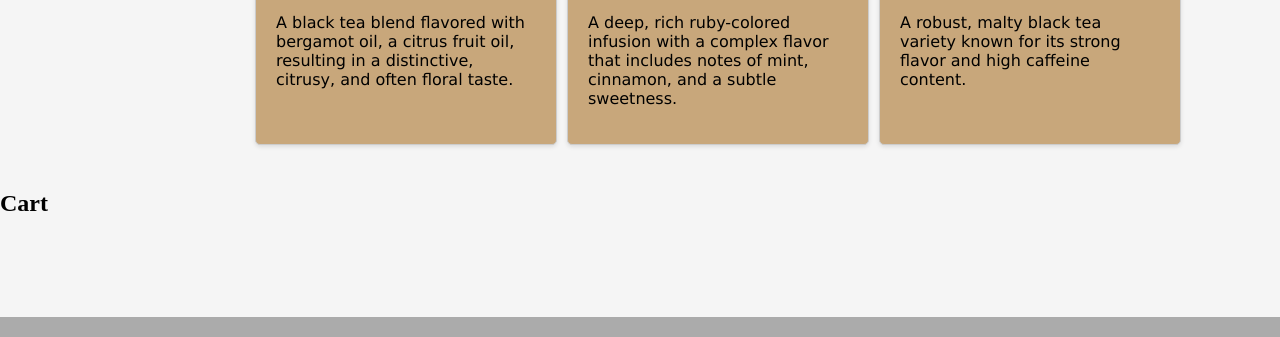
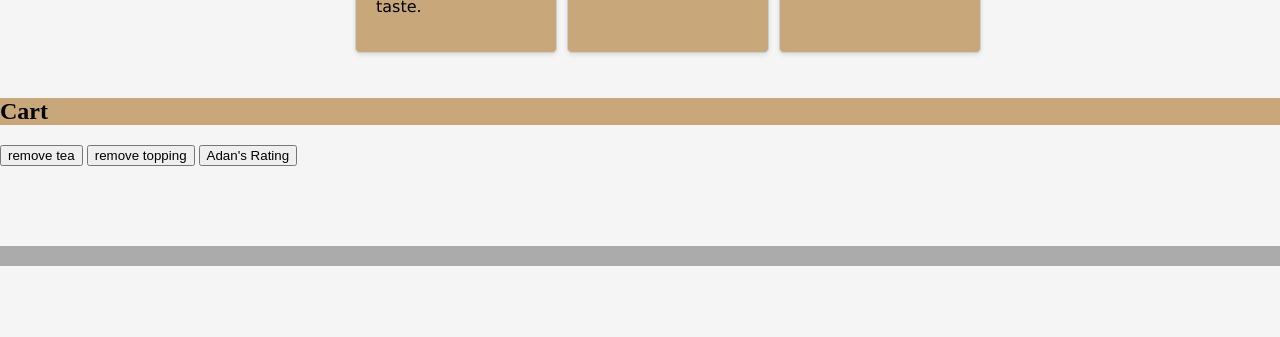
Before and after one commit to ajjeroni/SEA-Project-Boba, a plain HTML site: page Files/index.html in a window 1280 px wide. Shown: the part 1434-1771 px from the top of the page. After the commit the page ends 1700 px from the top, so only its background shows below. Drawn offline with Linux system fonts and the light colour scheme.

Commit message:
Finished, adding/removing cart feature. Also finished rating feature.

```diff
--- a/Files/index.html
+++ b/Files/index.html
@@ -32,9 +32,12 @@
       </div>
     </div>
 
-    <div>
+    <div id="cart">
       <h2>Cart</h2>
     </div>
+    <button onclick="removeTeaFromCart()">remove tea</button>
+    <button onclick="removeToppingFromCart()">remove topping</button>
+    <button onclick="cartRating()">Adan's Rating</button>
     <div id="card-container-cart"></div>
       <div class="card" style="display: none">
         <div class="card-content">
--- a/Files/scripts.js
+++ b/Files/scripts.js
@@ -12,54 +12,63 @@ const teaStructure = [
     type: "Oolong",
     disc: "Floral, light, and airy - Often thought of as similar to an orchid.",
     url: "https://www.teadealers.com/cdn/shop/products/IMG-5168copy.jpg?v=1664066888",
+    rating: 4.8
   },
   {
     name: "Jin Xuan",
     type: "Oolong",
     disc: "Naturally milky, creamy, and buttery.",
     url: "https://upload.wikimedia.org/wikipedia/commons/thumb/0/05/Jin_Xuan_oolong_tea.jpg/1200px-Jin_Xuan_oolong_tea.jpg",
+    rating: 4.2
   },
   {
     name: "Dan Cong",
     type: "Oolong",
     disc: "Natural flavors and aroma - Full-bodied, rich, and fragrant.",
     url: "https://www.jingteashop.com/cdn/shop/products/oolong-dancong-szdc1.jpg?v=1641104848",
+    rating: 4
   },
   {
     name: "Matcha",
     type: "Green",
     disc: "A fine powdered tea with a bright, emerald green color and a rich, vegetal taste.",
     url: "https://oldbarreltea.com/cdn/shop/products/Matcha_1200x1200.jpg?v=1605636985",
+    rating: 4.7
   },
   {
     name: "Jasmine",
     type: "Green",
     disc: "Delicate, floral, and slightly sweet flavor, often enjoyed for its aromatic fragrance and refreshing taste.",
     url: "https://oldbarreltea.com/cdn/shop/products/JasmineLooseLeaf_1200x1200.jpg?v=1624483058",
+    rating: 4.5
   },
   {
     name: "Hojicha",
     type: "Green",
     disc: "Roasted green tea with a unique, earthy aroma and a distinct flavor profile.",
     url: "https://www.nannuoshan.org/cdn/shop/files/T376_IMG_6337_1200x1200.jpg?v=1711989098",
+    rating: 3.8
   },
   {
     name: "Earl Grey",
     type: "Black",
     disc: "A black tea blend flavored with bergamot oil, a citrus fruit oil, resulting in a distinctive, citrusy, and often floral taste.",
     url: "http://thesteepingroom.com/cdn/shop/files/earl-grey-creme-tea-597477.jpg?v=1720131219",
+    rating: 3.9
   },
   {
     name: "Red Jade",
     type: "Black",
     disc: "A deep, rich ruby-colored infusion with a complex flavor that includes notes of mint, cinnamon, and a subtle sweetness.",
     url: "https://thejadeleaf.com/cdn/shop/products/IMG_2875.jpg?v=1611684003",
+    rating: 3
   },
   {
     name: "Assam",
     type: "Black",
     disc: "A robust, malty black tea variety known for its strong flavor and high caffeine content.",
     url: "https://cdn11.bigcommerce.com/s-6e1n67clqw/images/stencil/1200x1200/products/26516/320993/yxl7gzyduwqoxqwo5nzj__27286.1738960361.jpg?c=1",
+    rating: 3.2
   },
 ];
 
@@ -69,54 +78,63 @@ const toppingStructure = [
     type: "Refreshing",
     disc: "Highly refreshing and quite neutral in taste, it will work great with any fruity boba.",
     url: "https://m.media-amazon.com/images/I/61MEdjgKlzL.jpg",
+    rating: 3
   },
   {
     name: "Lychee Jelly",
     type: "Chewy",
     disc: "This bubble tea topping captures the sweet, floral, and tropical essence of lychee fruit.",
     url: "https://rbtea.com.sg/wp-content/uploads/2021/09/LCY-nata-coco.png",
+    rating: 4.2
   },
   {
     name: "Aiyu Jelly",
     type: "Refreshing",
     disc: "Also known as ice flower jelly, it consists mainly of water and is best for cooling properties.",
     url: "https://www.bossenstore.com/cdn/shop/products/aijujelly.jpg?v=1696370518",
+    rating: 3
   },
   {
     name: "Herb Jelly",
     type: "Refreshing",
     disc: "It's made by infusing herbs into gel-like base, which is then sweetened to create a delightful taste.",
     url: "https://chatime.ca/wp-content/uploads/2019/04/toppings-grass-jelly.png",
+    rating: 2
   },
   {
     name: "Tapioca",
     type: "Chewy",
     disc: "The perfect bubble tea topping if you want some chewiness in your drink.",
     url: "https://chatime.ca/wp-content/uploads/2019/04/toppings-pearl.png",
+    rating: 4.5
   },
   {
     name: "Mini Tapioca",
     type: "Chewy",
     disc: "Same quality as their classic variation, but coming in smaller sizes and larger quantities, you can taste them in every sip of your drink!",
     url: "http://i5.walmartimages.com/asr/24f9bfa3-a520-4c9c-bd23-b603925b226c.994e744eab81d383d041f89acdf2c4f1.jpeg",
+    rating: 4.3
   },
   {
     name: "Pudding",
     type: "Texture Change",
     disc: "Creamy, smooth, soft custard-like texture adds a sweet and caramelized flavor to the drink.",
     url: "https://chatime.ca/wp-content/uploads/2019/04/toppings-puddings.png",
+    rating: 2
   },
   {
     name: "Red Bean",
     type: "Texture Change",
     disc: "They are slightly sweet with a tender beans texture.",
     url: "https://bobabox.co.uk/2342-thickbox_default/sweet-red-bean.jpg",
+    rating: 1.8
   },
   {
     name: "Ice Cream",
     type: "Texture Change",
     disc: "Ice cream topping makes the bubble tea sweeter and colder. As the ice cream melts, you get different textures of the drinks making it richer and creamier.",
     url: "https://nutritionrefined.com/wp-content/uploads/2018/07/vegan-vanilla-ice-cream-featured.jpg",
+    rating: 3.5
   },
 ];
 
@@ -143,7 +161,7 @@ function showCards(other = teaStructure) {
       const nextCard = templateCard.cloneNode(true);
       editCardContent(nextCard, title, imageURL, type, disc);
       nextCard.addEventListener("click", () => {
-        cartToppingArray.push(toppingStructure[i]);
+        // cartToppingArray.push(toppingStructure[i]);
         addToppingToCartArray(toppingStructure[i]);
       });
       cardContainer.appendChild(nextCard);
@@ -158,7 +176,7 @@ function showCards(other = teaStructure) {
       const nextCard = templateCard.cloneNode(true);
       editCardContent(nextCard, title, imageURL, type, disc);
       nextCard.addEventListener("click", () => {
-        cartTeaArray.push(teaStructure[i]);
+        // cartTeaArray.push(teaStructure[i]);
         addTeaToCartArray(teaStructure[i]);
       });
       cardContainer.appendChild(nextCard);
@@ -223,19 +241,24 @@ function filterCards() {
 
 let cartTeaArray = [];
 function addTeaToCartArray(tea) {
-  if (cartTeaArray.length > 1) {
-    alert("alert");
+  if (cartTeaArray.length >= 1) {
+    alert("You have a limity of 1 Tea!");
   } else {
-    cartArray.push(tea);
+    cartTeaArray.push(tea);
+    cartArray.unshift(tea);
     displayCartArray();
   }
 }
 
 let cartToppingArray = [];
 function addToppingToCartArray(topping) {
-  if (cartToppingArray.length > 2) {
-    alert("alert2");
+  if (cartArray.length === 0) {
+    alert("First choose your Tea!")
+  }
+  else if (cartToppingArray.length >= 2) {
+    alert("You have a limit of 2 Toppings!");
   } else {
+    cartToppingArray.push(topping);
     cartArray.push(topping);
     displayCartArray();
   }
@@ -258,3 +281,46 @@ function displayCartArray() {
     cardContainer.appendChild(nextCard);
   });
 }
+
+/**
+ * Functionality:
+ * -remove from cart \
+ * -add rating to each card \
+ * -total is the average of the sum \
+ * Css no hover over cart items.
+ * -filter buttons
+ */
+
+function removeTeaFromCart() {
+  if (cartTeaArray.length === 0) {
+    alert("You have no Tea!");
+  } else {
+    cartTeaArray.pop();
+    cartArray.shift();
+    displayCartArray();
+  }
+}
+
+function removeToppingFromCart() {
+  if (cartToppingArray.length === 0) {
+    alert("You have no toppings!");
+  } else {
+    cartToppingArray.pop();
+    cartArray.pop();
+    displayCartArray();
+  }
+}
+
+function cartRating() {
+  if (cartArray.length === 0) {
+    alert("Nothing in Cart")
+  } else {
+    let sum = 0.0;
+    let average = 0.0;
+    cartArray.forEach(element => {
+      sum += element.rating;
+    });
+    average = sum / cartArray.length;
+    console.log(average);
+  }
+}
--- a/Files/style.css
+++ b/Files/style.css
@@ -93,13 +93,13 @@ body {
 #card-container-cart{
   display: grid;
   grid-template-columns: repeat(3, 1fr);
-  padding: 20px 250px;
+  padding: 20px 350px;
   margin: 0 auto;
   justify-items: center;
 }
 
 .card {
-  width: 300px;
+  width: 200px;
   border: 1px solid #ccc;
   border-radius: 5px;
   box-shadow: 0 2px 4px rgba(0, 0, 0, 0.1);
@@ -134,6 +134,9 @@ body {
   transition: all 0.2s ease;
 }
 
+#cart {
+  background-color: #c8a77b;
+}
 
 .footer {
   display: flex;
```
Lines whose indentation alone changed are shown as unchanged.
